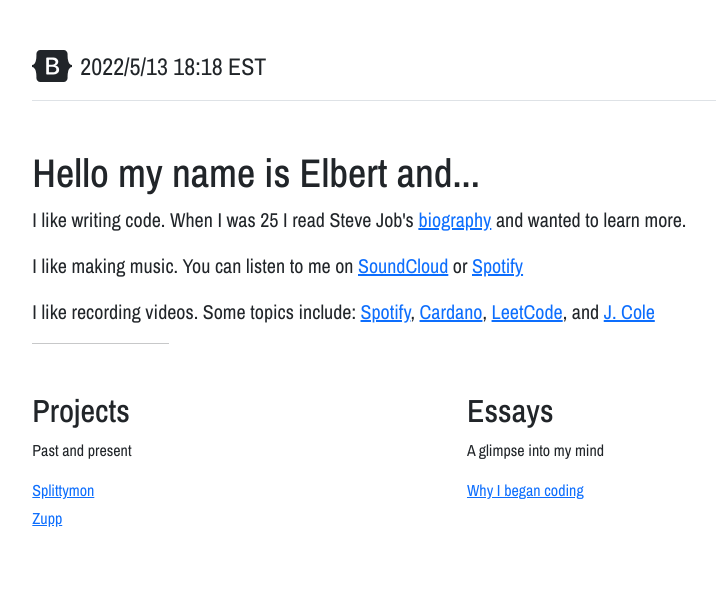
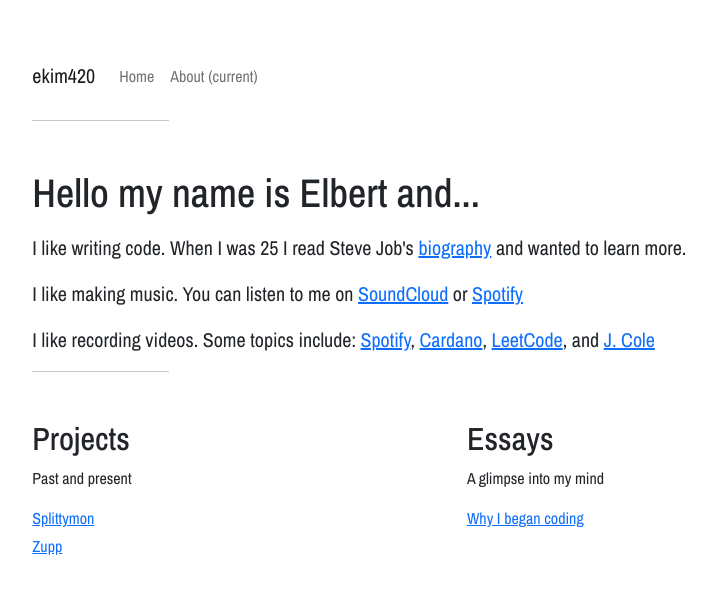
Before and after one commit to ekim420gh/mainhub, a Flask app: page /about in a window 1280 px wide. Shown: the top 594 px of the page, without its empty margins (197-913 px from the left). Run offline with Flask 2, Linux system fonts and the light colour scheme; some libraries are stand-ins or nearby versions.

Commit message:
update html pages

```diff
--- a/templates/about.html
+++ b/templates/about.html
@@ -2,7 +2,29 @@
 
 {% block content %}
   <h1>Hello my name is Elbert and...</h1>
+  <p></p>
+  <p></p>
   <p class="fs-5 col-md-12">I like writing code. When I was 25 I read Steve Job's <a href="https://www.amazon.com/Steve-Jobs-Walter-Isaacson/dp/1451648537">biography</a> and wanted to learn more.</p>
   <p class="fs-5 col-md-12">I like making music. You can listen to me on <a href="https://soundcloud.com/lkstandsfor">SoundCloud</a> or <a href="https://open.spotify.com/artist/7oEzBar8TlQzdDaejt37zw">Spotify</a></p>
   <p class="fs-5 col-md-12">I like recording videos. Some topics include: <a href="https://www.youtube.com/watch?v=cU8YH2rhN6A&t=113s">Spotify</a>, <a href="https://www.youtube.com/watch?v=6eCv4_VWbNA&t=76s">Cardano</a>, <a href="https://www.youtube.com/watch?v=vbibdIZtiQ0">LeetCode</a>, and <a href="https://www.youtube.com/watch?v=h8eEqt25f8c&t=29s">J. Cole</a></p>
 {% endblock %}
+
+{% block navbar %}
+<nav class="navbar navbar-expand-lg navbar-light">
+    <a class="navbar-brand" href="{{ url_for('hello') }}">ekim420</a>
+    <button class="navbar-toggler" type="button" data-toggle="collapse" data-target="#navbarText" aria-controls="navbarText" aria-expanded="false" aria-label="Toggle navigation">
+      <span class="navbar-toggler-icon"></span>
+    </button>
+    <div class="collapse navbar-collapse" id="navbarText">
+      <ul class="navbar-nav mr-auto">
+        <li class="nav-item active">
+          <a class="nav-link" href="{{ url_for('hello') }}">Home</a>
+        </li>
+        <li class="nav-item">
+          <a class="nav-link" href="{{ url_for('about') }}">About <span class="sr-only">(current)</span></a>
+        </li>
+      </ul>
+    </div>
+  </nav>
+  <hr class="col-3 col-md-2 mb-5">
+{% endblock %}
--- a/templates/homepage.html
+++ b/templates/homepage.html
@@ -85,22 +85,43 @@
   <body>
 
 <div class="col-lg-8 mx-auto p-3 py-md-5">
-  <header class="d-flex align-items-center pb-3 mb-5 border-bottom">
+  <!-- <header class="d-flex align-items-center pb-3 mb-5 border-bottom">
     <a href="https://getbootstrap.com/docs/5.2/examples/starter-template/" class="d-flex align-items-center text-dark text-decoration-none">
       <svg xmlns="http://www.w3.org/2000/svg" width="40" height="32" class="me-2" viewBox="0 0 118 94" role="img"><title>Bootstrap</title><path fill-rule="evenodd" clip-rule="evenodd" d="M24.509 0c-6.733 0-11.715 5.893-11.492 12.284.214 6.14-.064 14.092-2.066 20.577C8.943 39.365 5.547 43.485 0 44.014v5.972c5.547.529 8.943 4.649 10.951 11.153 2.002 6.485 2.28 14.437 2.066 20.577C12.794 88.106 17.776 94 24.51 94H93.5c6.733 0 11.714-5.893 11.491-12.284-.214-6.14.064-14.092 2.066-20.577 2.009-6.504 5.396-10.624 10.943-11.153v-5.972c-5.547-.529-8.934-4.649-10.943-11.153-2.002-6.484-2.28-14.437-2.066-20.577C105.214 5.894 100.233 0 93.5 0H24.508zM80 57.863C80 66.663 73.436 72 62.543 72H44a2 2 0 01-2-2V24a2 2 0 012-2h18.437c9.083 0 15.044 4.92 15.044 12.474 0 5.302-4.01 10.049-9.119 10.88v.277C75.317 46.394 80 51.21 80 57.863zM60.521 28.34H49.948v14.934h8.905c6.884 0 10.68-2.772 10.68-7.727 0-4.643-3.264-7.207-9.012-7.207zM49.948 49.2v16.458H60.91c7.167 0 10.964-2.876 10.964-8.281 0-5.406-3.903-8.178-11.425-8.178H49.948z" fill="currentColor"></path></svg>
       <span class="fs-4">{{ datetime }} EST</span>
     </a>
 
-  </header>
+  </header> -->
+{% block navbar %}
+  <nav class="navbar navbar-expand-lg navbar-light">
+    <a class="navbar-brand" href="{{ url_for('hello') }}">ekim420</a>
+    <button class="navbar-toggler" type="button" data-toggle="collapse" data-target="#navbarText" aria-controls="navbarText" aria-expanded="false" aria-label="Toggle navigation">
+      <span class="navbar-toggler-icon"></span>
+    </button>
+    <div class="collapse navbar-collapse" id="navbarText">
+      <ul class="navbar-nav mr-auto">
+        <li class="nav-item active">
+          <a class="nav-link" href="{{ url_for('hello') }}">Home <span class="sr-only">(current)</span></a>
+        </li>
+        <li class="nav-item">
+          <a class="nav-link" href="{{ url_for('about') }}">About</a>
+        </li>
+      </ul>
+    </div>
+  </nav>
+  <p>"Truth is the only safe ground to stand upon" - Elizabeth Stanton</p>
+  <hr class="col-3 col-md-2 mb-5">
+{% endblock %}
 
 {% block content %}
   <main>
-    <h1>Welcome to my hub</h1>
+    <h1>{{ datetime }} EST</h1>
+    <!-- <p class="fs-5 col-md-8">{{ datetime }} EST</p> -->
     <p class="fs-5 col-md-8">Here you can view the things I'm working on / thinking about. More about me <a href="{{ url_for('about') }}">here</a>. Cheers.</p>
     <img class="img-fluid" src="{{ url_for('static', filename='img/2955.png')}}">
     <p></p>
     <p class="fs-5 col-md-8"><a href="https://opensea.io/collection/azuki">Azuki #2955</a><i>(accumulating eth...)</i></p>
-    {% endblock %}
+{% endblock %}
 
     <hr class="col-3 col-md-2 mb-5">
 
```
